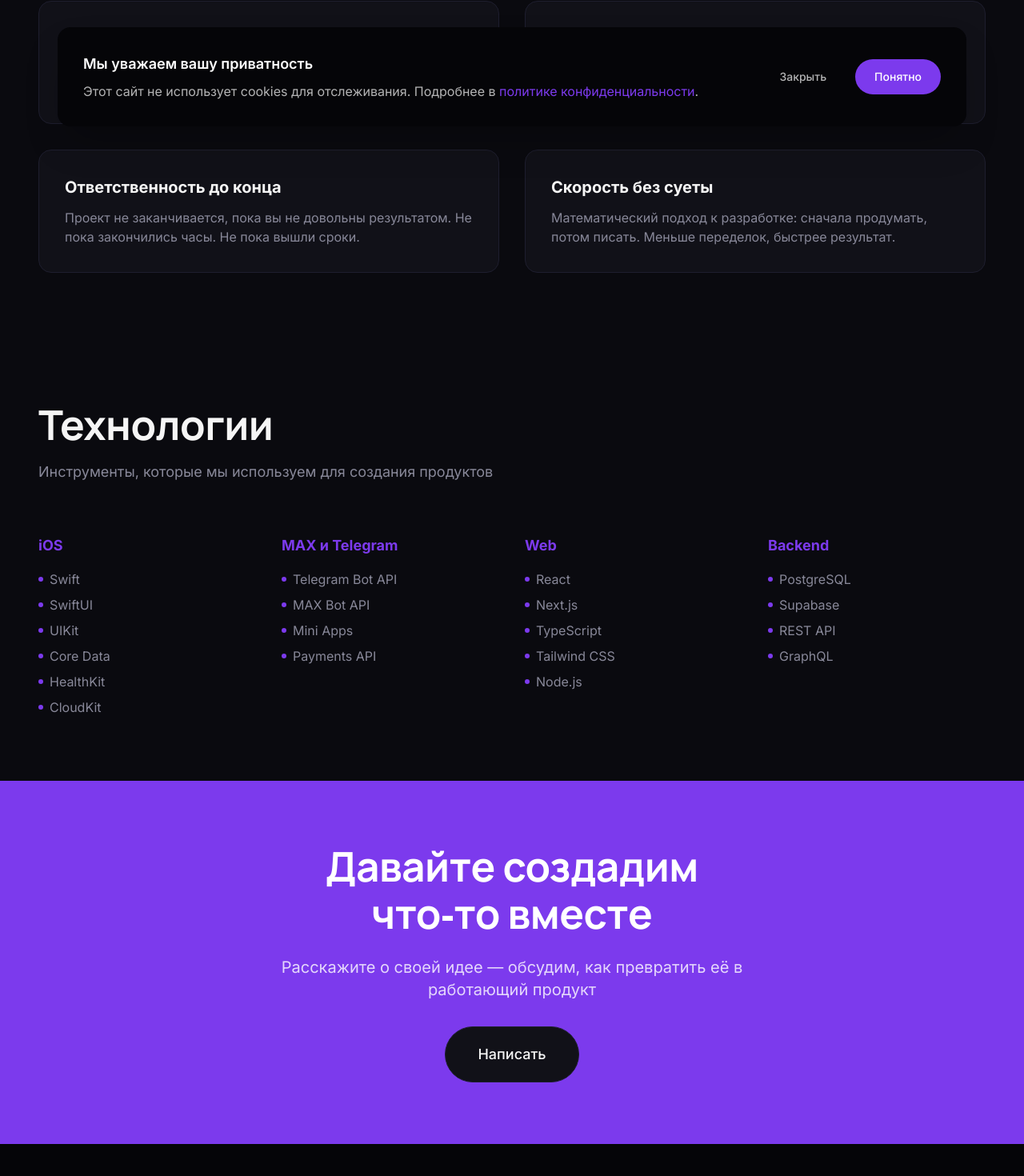
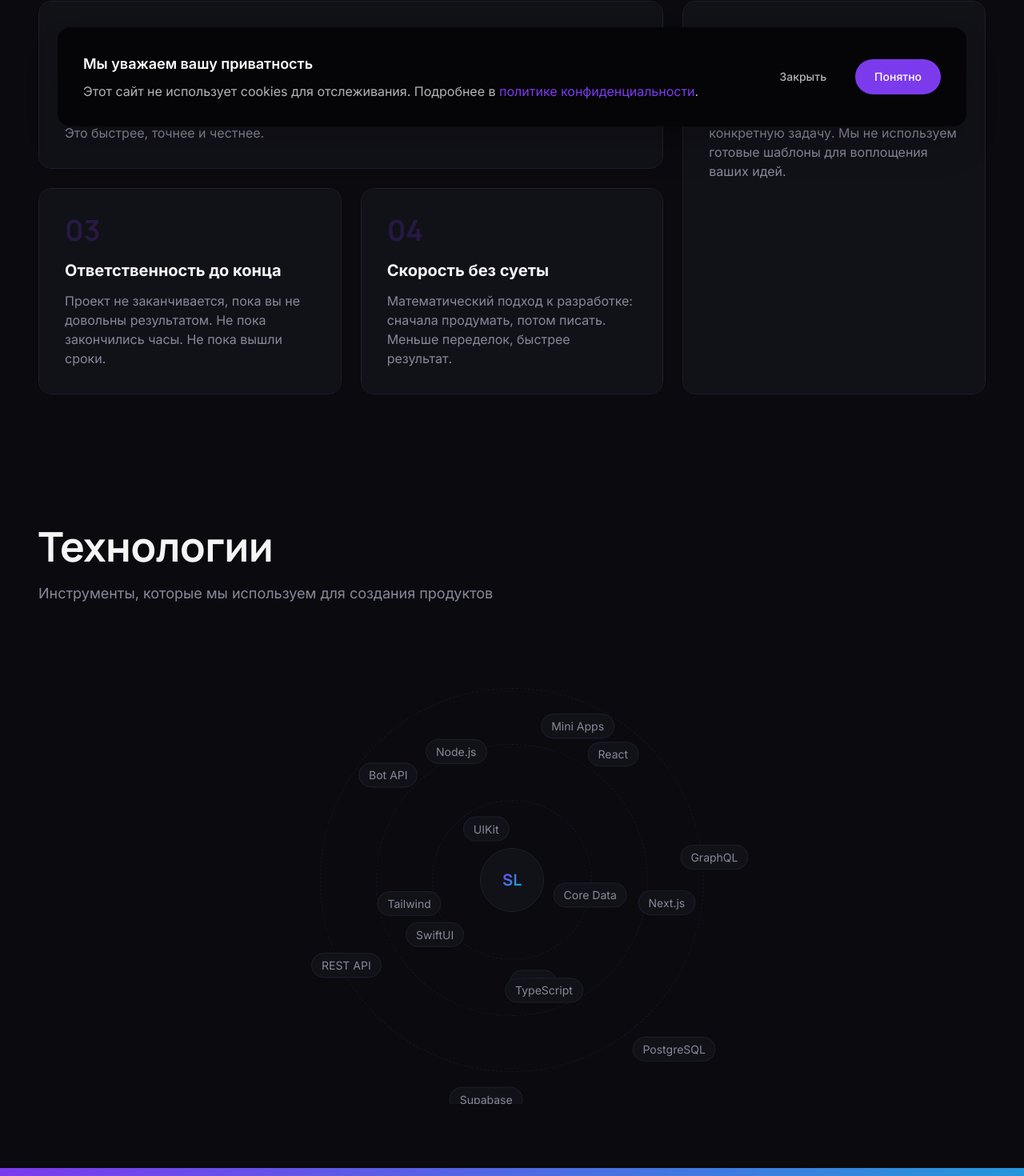
Before and after one commit to Camelot770/my_portfolio, a Next.js app: page /about in a window 1280 px wide. Shown: the part 618-2088 px from the top of the page at 80% size. Built offline with nearby package versions, Linux system fonts and the light colour scheme.

Commit message:
Upgrade About page: bento grid, animated counters, orbiting tech
- Bento grid: values cards with varying sizes and gradient border hover
- Animated counters: stats count up from 0 using spring animation
- Orbiting tech stack: 3 rotating rings with tech labels, mobile fallback

```diff
--- a/src/app/about/AboutContent.tsx
+++ b/src/app/about/AboutContent.tsx
@@ -3,6 +3,9 @@
 import { motion } from 'framer-motion';
 import { fadeInUp, staggerContainer } from '@/lib/animations';
 import { useInView } from '@/hooks/useInView';
+import { useCountUp } from '@/hooks/useCountUp';
+
+// --- Data ---
 
 const stats = [
   { number: '15+', label: 'Проектов' },
@@ -10,44 +13,196 @@ const stats = [
   { number: '0', label: 'Посредников между вами и командой' },
 ];
 
-const skills = [
-  { category: 'iOS', items: ['Swift', 'SwiftUI', 'UIKit', 'Core Data', 'HealthKit', 'CloudKit'] },
-  { category: 'MAX и Telegram', items: ['Telegram Bot API', 'MAX Bot API', 'Mini Apps', 'Payments API'] },
-  { category: 'Web', items: ['React', 'Next.js', 'TypeScript', 'Tailwind CSS', 'Node.js'] },
-  { category: 'Backend', items: ['PostgreSQL', 'Supabase', 'REST API', 'GraphQL'] },
-];
-
 const values = [
   {
+    num: '01',
     title: 'Прямая коммуникация',
     description:
       'Никаких менеджеров между вами и разработчиками. Вы говорите с теми, кто пишет код. Это быстрее, точнее и честнее.',
+    colSpan: 'lg:col-span-2',
+    rowSpan: '',
   },
   {
+    num: '02',
     title: 'Качество без шаблонов',
     description:
       'Каждый проект — с нуля под конкретную задачу. Мы не используем готовые шаблоны для воплощения ваших идей.',
+    colSpan: '',
+    rowSpan: 'lg:row-span-2',
   },
   {
+    num: '03',
     title: 'Ответственность до конца',
     description:
       'Проект не заканчивается, пока вы не довольны результатом. Не пока закончились часы. Не пока вышли сроки.',
+    colSpan: '',
+    rowSpan: '',
   },
   {
+    num: '04',
     title: 'Скорость без суеты',
     description:
       'Математический подход к разработке: сначала продумать, потом писать. Меньше переделок, быстрее результат.',
+    colSpan: '',
+    rowSpan: '',
   },
 ];
 
+const orbits = [
+  {
+    radius: 100,
+    duration: 30,
+    items: ['Swift', 'SwiftUI', 'UIKit', 'Core Data'],
+  },
+  {
+    radius: 170,
+    duration: 40,
+    items: ['React', 'Next.js', 'TypeScript', 'Tailwind', 'Node.js'],
+  },
+  {
+    radius: 240,
+    duration: 50,
+    items: ['PostgreSQL', 'Supabase', 'REST API', 'Bot API', 'Mini Apps', 'GraphQL'],
+  },
+];
+
+// --- Components ---
+
+function AnimatedStat({
+  stat,
+  inView,
+}: {
+  stat: (typeof stats)[number];
+  inView: boolean;
+}) {
+  const numericValue = parseInt(stat.number) || 0;
+  const suffix = stat.number.replace(/\d+/, '');
+  const display = useCountUp({
+    target: numericValue,
+    duration: numericValue === 0 ? 0.5 : 2,
+    inView,
+  });
+
+  return (
+    <motion.div variants={fadeInUp} className="text-center">
+      <span className="text-display-2 font-heading font-bold text-accent">
+        {display}
+        {suffix}
+      </span>
+      <p className="mt-2 text-white/60">{stat.label}</p>
+    </motion.div>
+  );
+}
+
+function BentoCard({
+  value,
+}: {
+  value: (typeof values)[number];
+}) {
+  return (
+    <motion.div
+      variants={fadeInUp}
+      className={`relative group ${value.colSpan} ${value.rowSpan}`}
+    >
+      {/* Static border (hidden on hover) */}
+      <div className="absolute inset-0 rounded-2xl border border-border transition-opacity duration-500 group-hover:opacity-0" />
+      {/* Gradient border (shown on hover) */}
+      <div className="absolute inset-0 rounded-2xl bg-gradient-to-br from-accent to-[#06B6D4] opacity-0 group-hover:opacity-100 transition-opacity duration-500" />
+      {/* Content */}
+      <div className="relative m-[1px] h-[calc(100%-2px)] bg-dark-secondary rounded-[calc(1rem-1px)] p-8">
+        <span className="text-4xl font-heading font-bold text-accent/20 block mb-4">
+          {value.num}
+        </span>
+        <h3 className="text-xl font-bold mb-3">{value.title}</h3>
+        <p className="text-muted">{value.description}</p>
+      </div>
+    </motion.div>
+  );
+}
+
+function OrbitRing({
+  orbit,
+  orbitIndex,
+  containerSize,
+}: {
+  orbit: (typeof orbits)[number];
+  orbitIndex: number;
+  containerSize: number;
+}) {
+  const center = containerSize / 2;
+  return (
+    <>
+      {/* Dashed circle ring */}
+      <div
+        className="absolute rounded-full border border-dashed border-border/60"
+        style={{
+          width: orbit.radius * 2,
+          height: orbit.radius * 2,
+          top: center - orbit.radius,
+          left: center - orbit.radius,
+        }}
+      />
+      {/* Rotating group */}
+      <motion.div
+        className="absolute"
+        style={{
+          width: orbit.radius * 2,
+          height: orbit.radius * 2,
+          top: center - orbit.radius,
+          left: center - orbit.radius,
+        }}
+        animate={{ rotate: orbitIndex % 2 === 0 ? 360 : -360 }}
+        transition={{
+          duration: orbit.duration,
+          repeat: Infinity,
+          ease: 'linear',
+        }}
+      >
+        {orbit.items.map((item, itemIndex) => {
+          const angle = (itemIndex / orbit.items.length) * Math.PI * 2;
+          const x = orbit.radius + orbit.radius * Math.cos(angle);
+          const y = orbit.radius + orbit.radius * Math.sin(angle);
+          return (
+            <div
+              key={item}
+              className="absolute"
+              style={{
+                left: x,
+                top: y,
+              }}
+            >
+              {/* Counter-rotate to keep text upright */}
+              <motion.div
+                className="-translate-x-1/2 -translate-y-1/2"
+                animate={{ rotate: orbitIndex % 2 === 0 ? -360 : 360 }}
+                transition={{
+                  duration: orbit.duration,
+                  repeat: Infinity,
+                  ease: 'linear',
+                }}
+              >
+                <span className="px-3 py-1.5 bg-dark-secondary border border-border rounded-full text-sm text-muted whitespace-nowrap">
+                  {item}
+                </span>
+              </motion.div>
+            </div>
+          );
+        })}
+      </motion.div>
+    </>
+  );
+}
+
+// --- Main Component ---
+
 export function AboutContent() {
   const [statsRef, statsInView] = useInView({ threshold: 0.2 });
-  const [skillsRef, skillsInView] = useInView({ threshold: 0.2 });
   const [valuesRef, valuesInView] = useInView({ threshold: 0.1 });
+  const [skillsRef, skillsInView] = useInView({ threshold: 0.1 });
 
   return (
     <div className="pt-32">
-      {/* Stats */}
+      {/* Animated Stats */}
       <section ref={statsRef} className="py-16 bg-dark text-white">
         <div className="container">
           <motion.div
@@ -57,22 +212,13 @@ export function AboutContent() {
             className="grid grid-cols-1 md:grid-cols-3 gap-8 md:gap-12"
           >
             {stats.map((stat, index) => (
-              <motion.div
-                key={index}
-                variants={fadeInUp}
-                className="text-center"
-              >
-                <span className="text-display-2 font-heading font-bold text-accent">
-                  {stat.number}
-                </span>
-                <p className="mt-2 text-white/60">{stat.label}</p>
-              </motion.div>
+              <AnimatedStat key={index} stat={stat} inView={statsInView} />
             ))}
           </motion.div>
         </div>
       </section>
 
-      {/* Values */}
+      {/* Bento Grid Values */}
       <section ref={valuesRef} className="py-16 md:py-20">
         <div className="container">
           <motion.div
@@ -89,23 +235,16 @@ export function AboutContent() {
               </p>
             </motion.div>
 
-            <div className="grid grid-cols-1 md:grid-cols-2 gap-8">
+            <div className="grid grid-cols-1 lg:grid-cols-3 gap-6">
               {values.map((value, index) => (
-                <motion.div
-                  key={index}
-                  variants={fadeInUp}
-                  className="p-8 bg-dark-secondary rounded-2xl border border-border"
-                >
-                  <h3 className="text-xl font-bold mb-3">{value.title}</h3>
-                  <p className="text-muted">{value.description}</p>
-                </motion.div>
+                <BentoCard key={index} value={value} />
               ))}
             </div>
           </motion.div>
         </div>
       </section>
 
-      {/* Skills */}
+      {/* Orbiting Tech Stack */}
       <section ref={skillsRef} className="py-16 md:py-20 bg-background">
         <div className="container">
           <motion.div
@@ -122,36 +261,66 @@ export function AboutContent() {
               </p>
             </motion.div>
 
-            <div className="grid grid-cols-1 md:grid-cols-2 lg:grid-cols-4 gap-8">
-              {skills.map((skill, index) => (
-                <motion.div key={index} variants={fadeInUp}>
-                  <h3 className="text-lg font-bold mb-4 text-accent">
-                    {skill.category}
-                  </h3>
-                  <ul className="space-y-2">
-                    {skill.items.map((item, i) => (
-                      <li key={i} className="text-muted flex items-center gap-2">
-                        <span className="w-1.5 h-1.5 bg-accent rounded-full" />
-                        {item}
-                      </li>
-                    ))}
-                  </ul>
+            {/* Desktop: Orbit visualization */}
+            <motion.div variants={fadeInUp} className="hidden md:flex justify-center items-center overflow-hidden">
+              <div className="relative" style={{ width: 560, height: 560 }}>
+                {/* Central label */}
+                <div className="absolute top-1/2 left-1/2 -translate-x-1/2 -translate-y-1/2 z-10">
+                  <div className="w-20 h-20 rounded-full bg-dark-secondary border border-border flex items-center justify-center">
+                    <span className="gradient-text font-heading font-bold text-xl">
+                      SL
+                    </span>
+                  </div>
+                </div>
+
+                {/* Orbit rings */}
+                {orbits.map((orbit, orbitIndex) => (
+                  <OrbitRing
+                    key={orbitIndex}
+                    orbit={orbit}
+                    orbitIndex={orbitIndex}
+                    containerSize={560}
+                  />
+                ))}
+              </div>
+            </motion.div>
+
+            {/* Mobile: Grid fallback */}
+            <motion.div
+              variants={staggerContainer}
+              initial="hidden"
+              animate={skillsInView ? 'visible' : 'hidden'}
+              className="md:hidden grid grid-cols-2 gap-3"
+            >
+              {orbits.flatMap((orbit) => orbit.items).map((item) => (
+                <motion.div
+                  key={item}
+                  variants={fadeInUp}
+                  className="px-4 py-3 bg-dark-secondary border border-border rounded-xl text-center text-sm text-muted"
+                >
+                  {item}
                 </motion.div>
               ))}
-            </div>
+            </motion.div>
           </motion.div>
         </div>
       </section>
 
       {/* CTA */}
-      <section className="section bg-accent text-white">
+      <section
+        className="section text-white"
+        style={{
+          background: 'linear-gradient(135deg, #7C3AED, #06B6D4)',
+        }}
+      >
         <div className="container">
           <div className="text-center max-w-2xl mx-auto">
             <h2 className="text-display-3 font-heading font-bold mb-6">
               Давайте создадим что&#8209;то&nbsp;вместе
             </h2>
             <p className="text-xl text-white/80 mb-8">
-              Расскажите о своей идее — обсудим, как превратить её в работающий продукт
+              Расскажите о своей идее — обсудим, как превратить её в работающий
+              продукт
             </p>
             <a
               href="/contact"
--- /dev/null
+++ b/src/hooks/useCountUp.ts
@@ -0,0 +1,33 @@
+'use client';
+
+import { useEffect, useState } from 'react';
+import { useMotionValue, useSpring, useTransform } from 'framer-motion';
+
+interface UseCountUpOptions {
+  target: number;
+  duration?: number;
+  inView: boolean;
+}
+
+export function useCountUp({ target, duration = 2, inView }: UseCountUpOptions): string {
+  const motionValue = useMotionValue(0);
+  const spring = useSpring(motionValue, {
+    duration: duration * 1000,
+    bounce: 0,
+  });
+  const rounded = useTransform(spring, (latest) => Math.round(latest).toString());
+  const [display, setDisplay] = useState('0');
+
+  useEffect(() => {
+    if (inView) {
+      motionValue.set(target);
+    }
+  }, [inView, motionValue, target]);
+
+  useEffect(() => {
+    const unsubscribe = rounded.on('change', (v) => setDisplay(v));
+    return unsubscribe;
+  }, [rounded]);
+
+  return display;
+}
```
